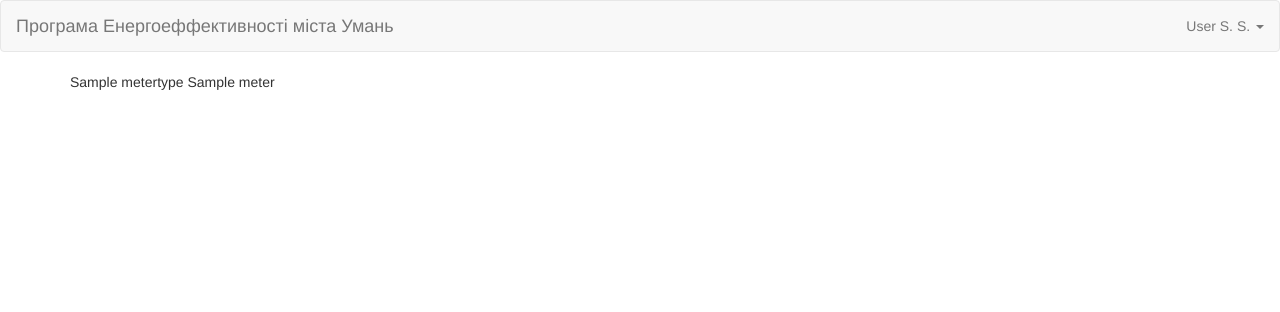
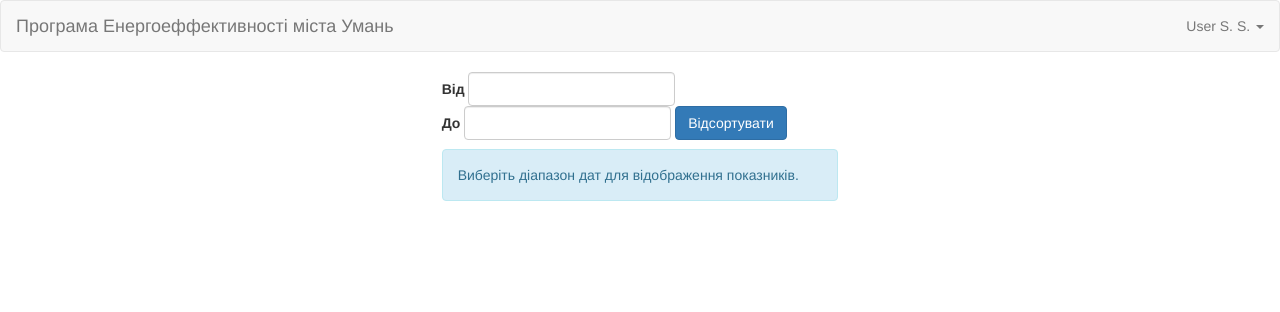
Before and after one commit to shamanu4/eep, a Django app: a page that uses base/templates/base/base.html in a window 1280 px wide. Shown: the top 312 px of the page. Run offline with Django 3.2, Linux system fonts and the light colour scheme; a user stored in the database is signed in; tables that the repository leaves empty hold one stand-in row (values such as "Sample post"); some libraries are stand-ins or nearby versions.

Commit message:
meterdata current user

```diff
--- a/EEP/settings/base.py
+++ b/EEP/settings/base.py
@@ -48,6 +48,7 @@ INSTALLED_APPS = [
     'allauth.account',
     'allauth.socialaccount',
     'invitations',
+    'mathfilters',
 
     # Project apps.
     'base',
--- a/base/forms.py
+++ b/base/forms.py
@@ -95,7 +95,7 @@ class MeterDataForm(forms.ModelForm):
 
     class Meta:
         model = MeterData
-        fields = '__all__'
+        exclude = ['manager']
 
 
 class RateForm(forms.ModelForm):
--- a/base/models.py
+++ b/base/models.py
@@ -2,7 +2,7 @@ from django.contrib.auth.models import AbstractUser
 from django.contrib.auth.models import UserManager
 from django.core.exceptions import ValidationError
 from django.db import models
-from django.utils.datetime_safe import date
+from django.utils.datetime_safe import date, datetime
 from mptt.models import MPTTModel, TreeForeignKey
 from django.core.validators import MaxValueValidator, MinValueValidator
 from django.utils.translation import ugettext_lazy as _
@@ -132,7 +132,7 @@ class MeterData(models.Model):
     meter = models.ForeignKey(Meter, verbose_name='Лічильник')
     prev_data = models.DecimalField('Попередні дані', max_digits=9, decimal_places=3)
     cur_data = models.DecimalField('Поточні дані', max_digits=9, decimal_places=3)
-    timestamp = models.DateTimeField('Дата', default=date.today)
+    timestamp = models.DateTimeField('Дата', default=datetime.now)
     manager = models.ForeignKey(User, verbose_name='Відповідальна особа')
 
     class Meta:
--- a/base/static/base/css/style.css
+++ b/base/static/base/css/style.css
@@ -31,4 +31,10 @@
 select[readonly] {
   cursor: not-allowed; }
 
+.grey {
+  background-color: #ececec; }
+
+.text-info {
+  margin-top: 2.36% !important; }
+
 /*# sourceMappingURL=style.css.map */
--- a/base/static/base/css/style.scss
+++ b/base/static/base/css/style.scss
@@ -1,6 +1,7 @@
 $black: #333333;
 $white: #FFFFFF;
 $blue: #337AB7;
+$light-grey: #ececec;
 
 .login-form {
   height: auto;
@@ -46,3 +47,11 @@ $blue: #337AB7;
 select[readonly] {
   cursor: not-allowed;
 }
+
+.grey {
+  background-color: $light-grey;
+}
+
+.text-info {
+  margin-top: 2.36% !important;
+}
--- a/base/static/base/js/datepicker.js
+++ b/base/static/base/js/datepicker.js
@@ -6,7 +6,7 @@ $(function () {
             autoclose: true
         }
     );
-    $('#id_timestamp').datetimepicker(
+    $('#id_timestamp, #sort_date_from, #sort_date_until').datetimepicker(
         'hide', {
             format: 'yyyy-mm-dd hh:ii:ss',
             language: 'uk',
--- a/base/templates/base/base.html
+++ b/base/templates/base/base.html
@@ -51,5 +51,9 @@
     {% block content %}
     {% endblock %}
 </div>
+<div class="container-fluid">
+    {% block fluid-content %}
+    {% endblock %}
+</div>
 </body>
 </html>
--- a/base/templates/base/view_meters.html
+++ b/base/templates/base/view_meters.html
@@ -1,7 +1,79 @@
 {% extends 'base/base.html' %}
+{% load mathfilters %}
 
-{% block content %}
+{% block fluid-content %}
+    <div class="row">
+        <div class="col-sm-offset-2 col-md-offset-4 col-md-4 col-sm-8">
+            <form class="form-inline">
+                <div class="form-group">
+                    <label for="sort_date_from" class="control-label">Від</label>
+                    <input name="f" type="text" class="form-control" id="sort_date_from">
+                </div>
+                <div class="form-group">
+                    <label for="sort_date_until" class="control-label">До</label>
+                    <input name="u" type="text" class="form-control" id="sort_date_until">
+                </div>
+                <input type="submit" class="btn btn-primary" value="Відсортувати">
+            </form>
+        </div>
+    </div>
+    <div class="row">
+        <div class="col-sm-offset-2 col-md-offset-4 col-md-4 col-sm-8">
+            <div class="alert alert-info text-info" role="alert"><p>{{ text }}</p></div>
+        </div>
+    </div>
+
     {% for meter in meters %}
-        {{ meter }}
+        {% if meter %}
+            <div class="table-responsive">
+            <table class="table">
+                <thead>
+                <tr>
+                    <td colspan="3"><b>{{ meter }}</b></td>
+                </tr>
+                </thead>
+                <tbody>
+                <tr>
+                    <td>Дата</td>
+                    {% for list in meters_data_list %}
+                        {% for data in list.object %}
+                            {% if data.meter_id == meter.id%}
+                                <td>{{ list.date }}</td>
+                            {% endif %}
+                            {% endfor %}
+                    {% endfor %}
+                </tr>
+                <tr>
+                    <td>Показник</td>
+                    {% for list in meters_data_list %}
+                        {% for data in list.object %}
+                            {% if data.meter_id == meter.id%}
+                                <td>{{ data }}</td>
+                            {% endif %}
+                            {% endfor %}
+                        <td>{{ data.date }}</td>
+                    {% endfor %}
+                </tr>
+                <tr>
+                    <td>Різниця показників</td>
+                    {% for list in meters_data_list %}
+                        {% for data in list.object %}
+                            {% if data.meter_id == meter.id%}
+                                <td>{{ data.cur_data|sub:data.prev_data }}</td>
+                            {% endif %}
+                            {% endfor %}
+                        <td>{{ data.date }}</td>
+                    {% endfor %}
+{#                    {% for data in meters_data %}#}
+{#                        {% if meter.id == data.meter_id %}#}
+{#                            <td class="{% cycle '' 'grey' %}">{{ data.cur_data|sub:data.prev_data }}</td>#}
+{#                        {% endif %}#}
+{#                    {% endfor %}#}
+                </tr>
+                </tbody>
+
+            </table>
+        </div>
+        {% endif %}
     {% endfor %}
 {% endblock %}
--- a/base/templates/base/view_object.html
+++ b/base/templates/base/view_object.html
@@ -52,6 +52,7 @@
             </div>
             <div class="col-md-3">
                 <div class="btn-group-vertical" role="group">
+                    <a href="{% url 'meter_data_view' obj.id %}" class="btn btn-default">Показники лічильника</a>
                     {% if lead_perm %}
                         <a href="{% url 'create_item_for_object' 1 obj.id %}" class="btn btn-default">Додати показник
                             лічильника</a>
--- a/base/views.py
+++ b/base/views.py
@@ -7,7 +7,7 @@ from guardian.shortcuts import assign_perm, remove_perm, get_perms, get_objects_
 from base.models import User, Institution, Building, Component, Feature, Meter, MeterData
 from base.forms import InstitutionForm, BuildingForm, ComponentTypeForm, ComponentForm, FeatureTypeForm, FeatureForm, \
     MeterTypeForm, MeterForm, MeterDataForm, RateForm, ReceiptForm, UserForm
-from invitations.models import Invitation
+from datetime import date, timedelta as td, datetime
 
 
 def index(request):
@@ -380,9 +380,11 @@ def create_item_for_object(request, type, id):
             if request.method == 'POST':
                 if type == '1':
                     form = MeterDataForm(meter, request.POST)
+                    form = form.save(commit=False)
+                    form.manager = user
                 elif type == '2':
                     form = ReceiptForm(inst, build, request.POST)
-                elif type == '3' :
+                elif type == '3':
                     form = ComponentForm(build, request.POST)
                 elif type == '4':
                     form = FeatureForm(components, request.POST)
@@ -479,9 +481,48 @@ def meter_data_view(request, id):
     else:
         obj = get_object_or_404(Building, id=id)
         if user.has_perm('view_building', obj):
-            meters = Meter.objects.filter(building_id=id)
-            values = meters.values_list('id')
-            meters_data = MeterData.objects.filter(meter_id__in=values)
-            return render(request, 'base/view_meters.html', {'meters': meters})
+            if request.GET.get('f') and request.GET.get('u'):
+                datetime_from = request.GET['f']
+                datetime_until = request.GET['u']
+                date_from = datetime.strptime(datetime_from[:10], '%Y-%m-%d').date()
+                date_until = datetime.strptime(datetime_until[:10], '%Y-%m-%d').date()
+                delta = date_until - date_from
+                dates_list = []
+                for i in range(delta.days + 1):
+                    date = date_from + td(days=i)
+                    dates_list.append(date)
+                meters = Meter.objects.filter(building_id=id)
+                values = meters.values_list('id')
+                meters_data = MeterData.objects.filter(meter_id__in=values, timestamp__gte=datetime_from,
+                                                       timestamp__lte=datetime_until)
+                meters_data_list = []
+                for date in dates_list:
+                    for value in values:
+                        data = MeterData.objects.filter(meter_id=value, timestamp__date=date)
+                        l = {'date': date, 'object': data}
+                        meters_data_list.append(l)
+                print(meters_data_list)
+
+                if len(meters_data) == 0:
+                    text = 'Інформація за вибраний період відсутня.'
+                else:
+                    text = 'Показники лічильників від %s до %s.' % (date_from, date_until)
+            else:
+                meters = None
+                meters_data = None
+                dates_list = []
+                meters_data_list = []
+                text = 'Виберіть діапазон дат для відображення показників.'
+            return render(
+                request,
+                'base/view_meters.html',
+                {
+                    'meters': meters,
+                    'meters_data': meters_data,
+                    'text': text,
+                    'dates_list': dates_list,
+                    'meters_data_list': meters_data_list
+                }
+            )
         else:
             return HttpResponseRedirect('/no_access/')
--- a/requirements.txt
+++ b/requirements.txt
@@ -6,6 +6,7 @@ django-bootstrap3==7.1.0
 django-braces==1.10.0
 django-guardian==1.4.6
 django-invitations==1.8
+django-mathfilters==0.4.0
 django-mptt==0.8.6
 ecdsa==0.13
 Fabric3==1.12.post1
```
Also changed, not shown: base/admin.py (+27 -2 lines), 1 other file.
